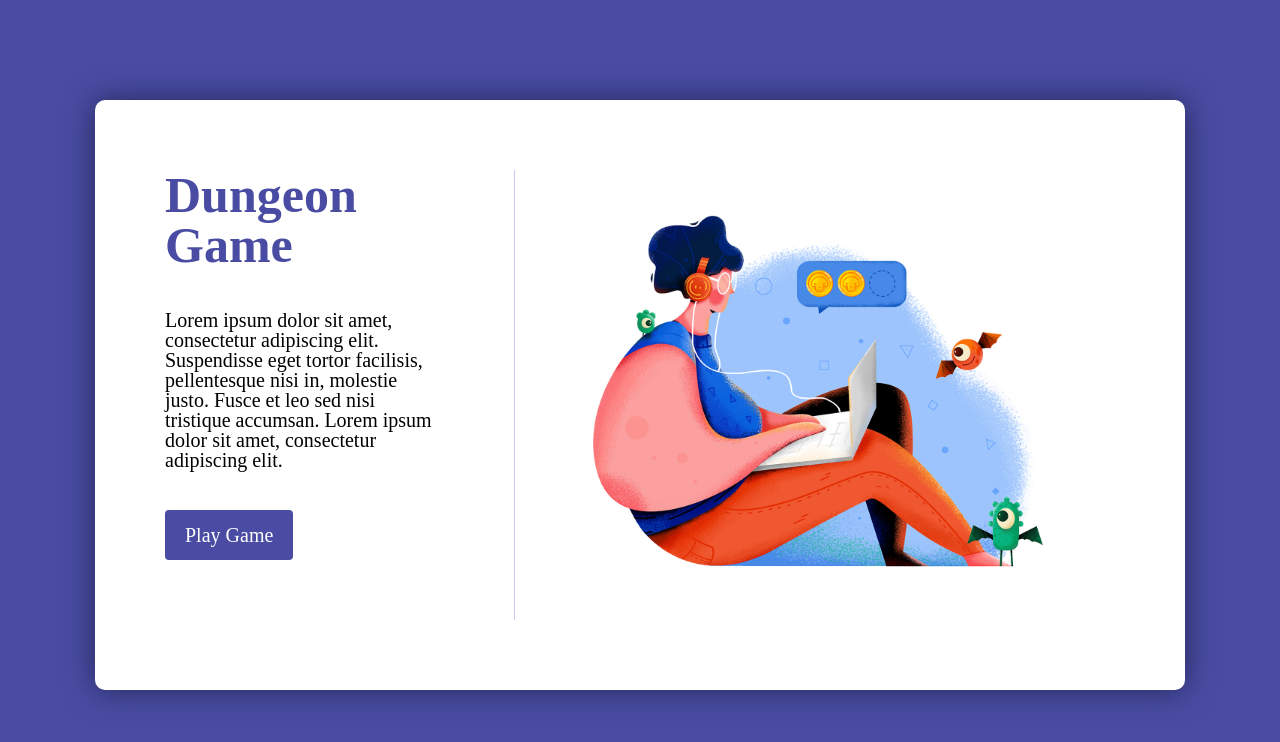
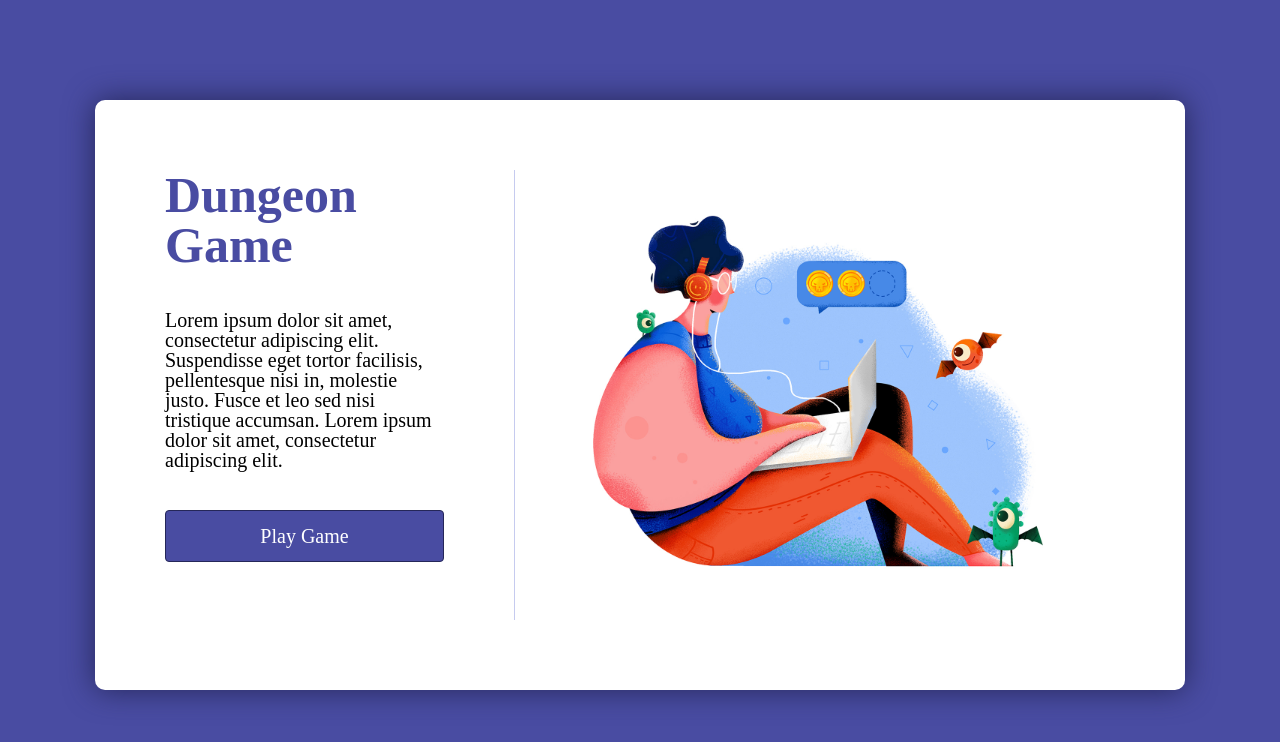
Before and after one commit to cseu3bw1team1/MUD-FE, a React (Create React App) app: page / in a window 1280 px wide. Shown: the top 742 px of the page. Built offline with nearby package versions, Linux system fonts and the light colour scheme.

Commit message:
change Button styling

```diff
--- a/src/components/Button/Button.js
+++ b/src/components/Button/Button.js
@@ -4,12 +4,19 @@ import { color } from "../styles";
 
 const Button = styled(Link)`
     background-color: ${color.primary};
-    color: #ffffff;
+    color: ${color.white};
     font-size: 20px;
-    width: max-content;
+    text-align: center;
     padding: 15px 20px;
     border-radius: 4px;
     text-decoration: none;
+    border: 1px solid ${color.primary_shadow};
+    transition: all 0.2s;
+
+    &:hover {
+        cursor: pointer;
+        background-color: ${color.primary_shadow};
+    }
 `;
 
 export default Button;
```
